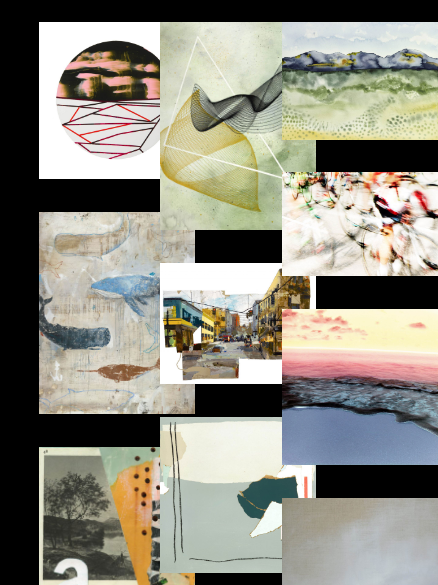
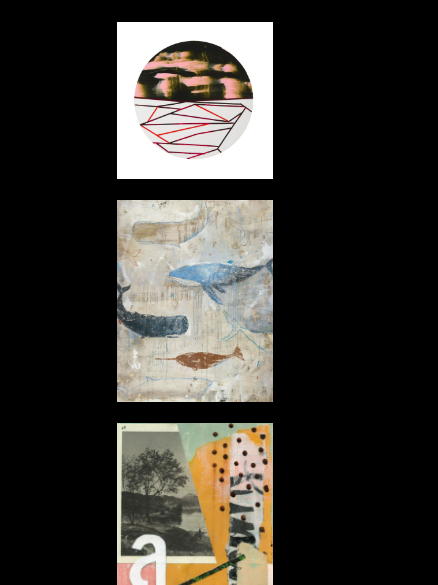
Before and after one commit to 1120244410/self-adaption, a plain HTML site: page html/work-second.html in a window 390 px wide. Shown: the part 259-844 px from the top of the page, 438 px wide, since content can reach past the window. Drawn offline with nearby package versions, Linux system fonts and the light colour scheme.

Commit message:
all done

```diff
--- a/css/work-second.css
+++ b/css/work-second.css
@@ -102,6 +102,19 @@ body{
     height:auto;
     column-count: 3;
 }
+@media screen and (max-width: 1200px){
+    .allImg li{
+        column-count: 2;
+    }
+}
+@media screen and (max-width: 768px){
+    .allImg li{
+        column-count: unset;
+        display: flex;
+        flex-direction: column;
+        align-items: center;
+    }
+}
 .allImg li img{
     width:3rem;
     height:100%;
```
